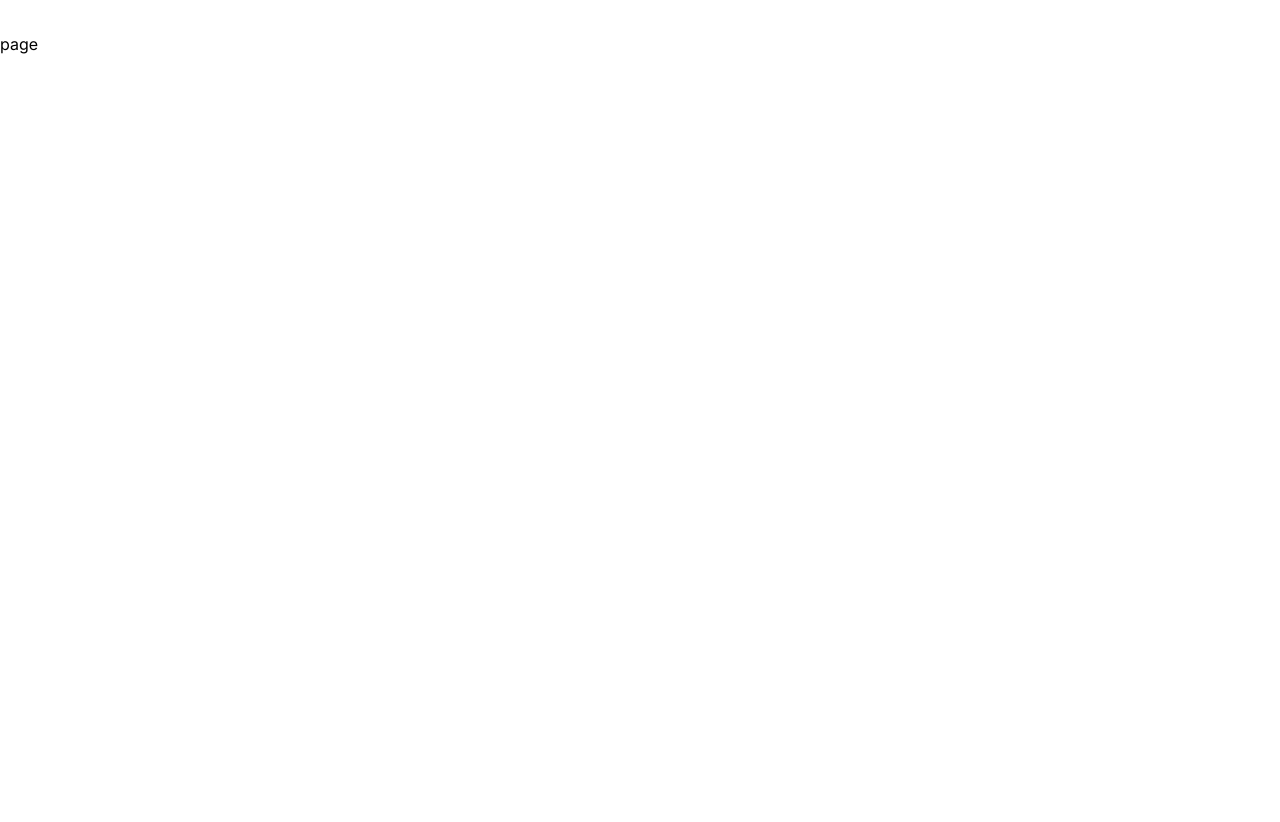
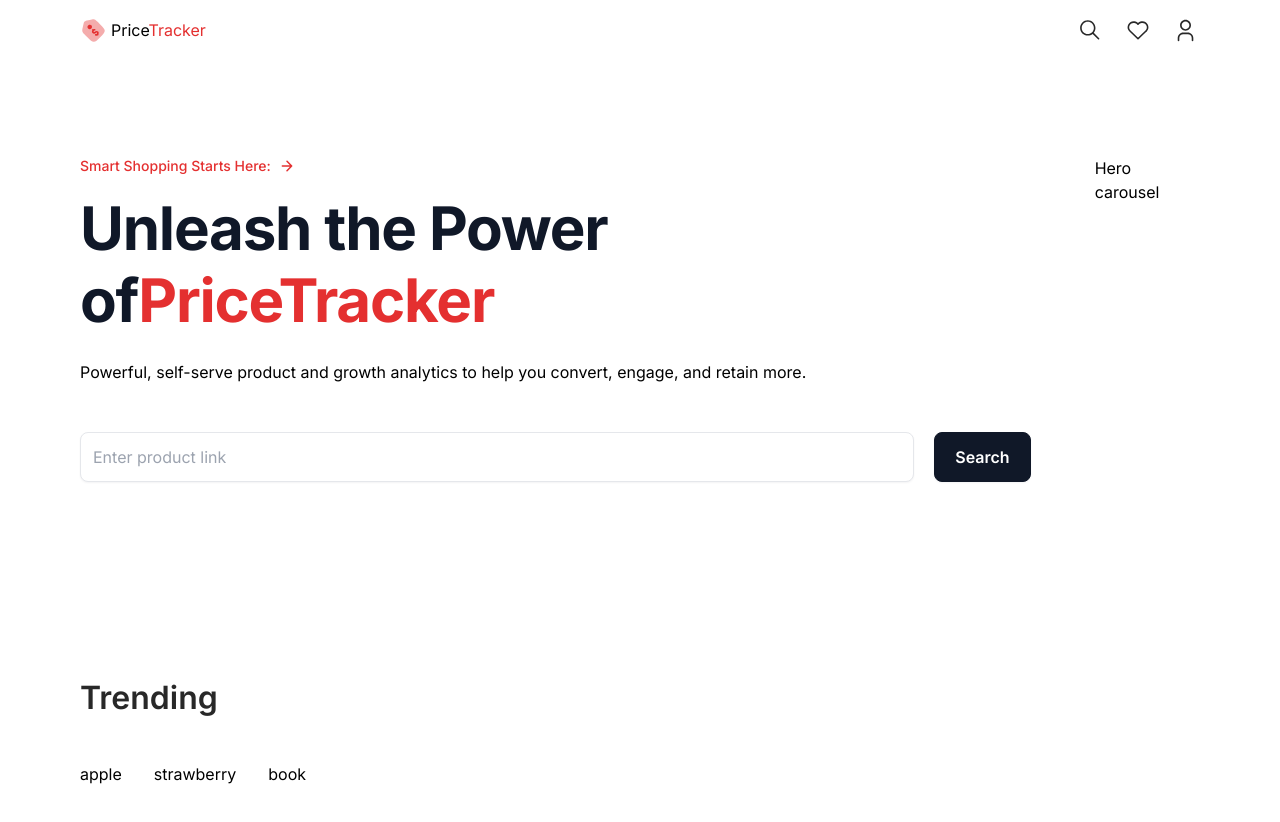
Before and after one commit to kamel996/PriceTracker, a Next.js app: page / in a window 1280 px wide. Shown: the top 822 px of the page. Before the commit the page ends 800 px from the top, so only its background shows below. Built offline with nearby package versions, Linux system fonts and the light colour scheme.

Commit message:
added navbar and search

```diff
--- a/app/page.tsx
+++ b/app/page.tsx
@@ -1,7 +1,41 @@
-const page = () => {
+import Image from "next/image";
+import Searchbar from "@/components/Searchbar";
+
+const HOME = () => {
   return (
-    <div>page</div>
+    <>
+     <section className="px-6 md:px-20 py-24">
+     <div className="flex max-xl:flex-col gap-16">
+         <div className="flex flex-col justify-center">
+             <p className="small-text">
+                 Smart Shopping Starts Here:
+                 <Image src={"/assets/icons/arrow-right.svg"} alt={"arrow-right"} width={16} height={16} />
+             </p>
+             <h1 className="head-text">
+                 Unleash the Power of
+                 <span className="text-primary">
+                     PriceTracker
+                 </span>
+             </h1>
+             <p className="mt-6">
+                 Powerful, self-serve product and growth analytics to help you convert, engage, and retain more.
+             </p>
+
+             <Searchbar />
+         </div>
+         Hero carousel
+     </div>
+     </section>
+        <section className="trending-section">
+            <h2 className="section-text">Trending</h2>
+            <div className='flex flex-wrap gap-x-8 gap-y-16'>
+                {['apple', 'strawberry', 'book'].map((product) => (
+                    <div key={product}>{product}</div>
+                ))}
+            </div>
+        </section>
+    </>
   )
 }
 
-export default page
+export default HOME
--- a/components/Navbar.tsx
+++ b/components/Navbar.tsx
@@ -1,13 +1,28 @@
 import Link from 'next/link'
 import React from 'react'
+import Image from "next/image";
 
+
+const navIcons = [
+    {src: '/assets/icons/search.svg', alt: 'search'},
+    {src: '/assets/icons/black-heart.svg', alt: 'heart'},
+    {src: '/assets/icons/user.svg', alt: 'user'}
+]
 const Navbar = () => {
   return (
     <header className='w-full'>
         <nav className='nav'>
         <Link href='/' className='flex items-center gap-1'>
-
+            <Image src={"/assets/icons/logo.svg"} width={27} height={27} alt={"logo"} />
+            <p className="nav-log">
+                Price<span className="text-primary">Tracker</span>
+            </p>
         </Link>
+        <div className="flex items-center gap-5">
+            {navIcons.map((icon) => (
+                <Image key={icon.alt} src={icon.src} alt={icon.alt} width={28} height={28} className='object-contain' />
+            ))}
+        </div>
         </nav>
         </header>
   )
--- /dev/null
+++ b/components/Searchbar.tsx
@@ -0,0 +1,21 @@
+"use client"
+const Searchbar = () => {
+    const handleSubmit = () => {}
+
+
+    return (
+        <form className="flex flex-wrap gap-5 mt-12" onSubmit={handleSubmit}>
+        <input
+            type="text"
+            placeholder={"Enter product link"}
+            className="searchbar-input"/>
+
+        <button type={"submit"} className="searchbar-btn">
+            Search
+        </button>
+
+        </form>
+    )
+}
+
+export default Searchbar
--- a/package.json
+++ b/package.json
@@ -1,5 +1,5 @@
 {
-  "name": "pricewise",
+  "name": "price tracker",
   "version": "0.1.0",
   "private": true,
   "scripts": {
```
